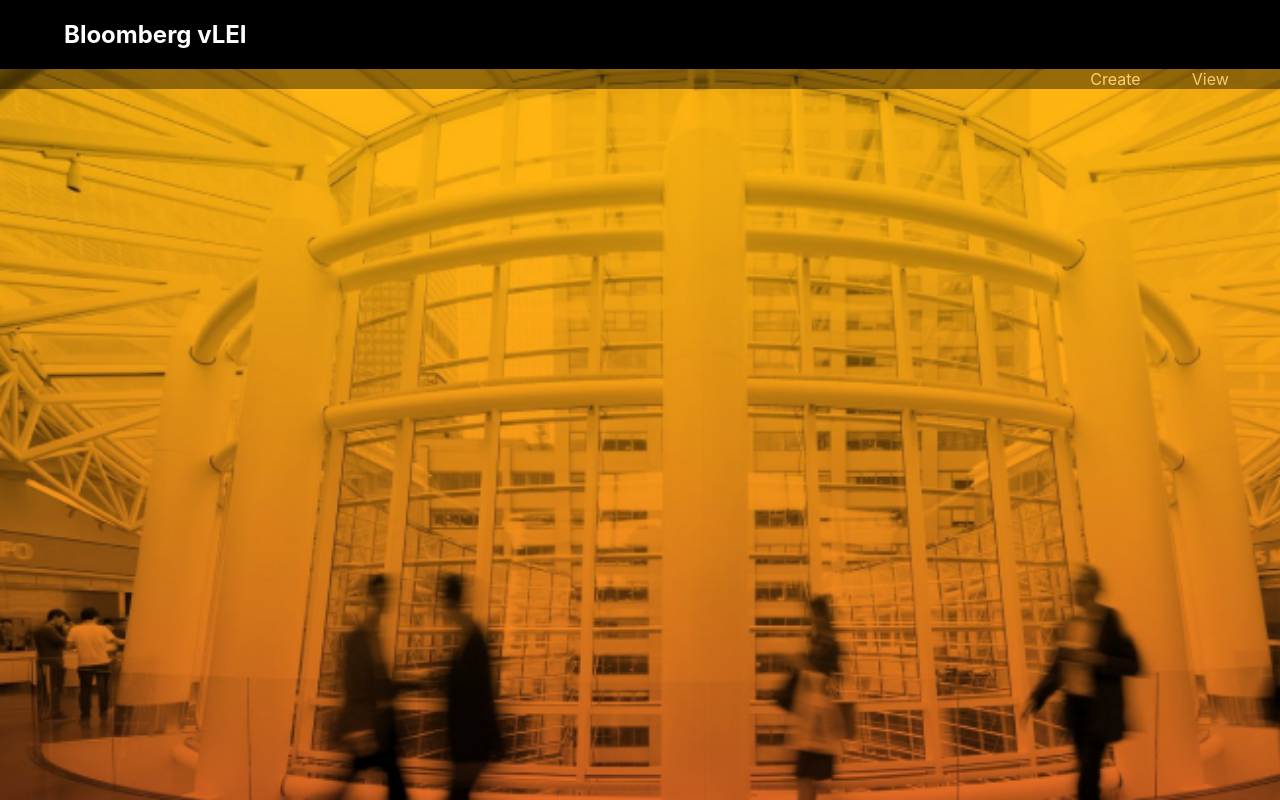
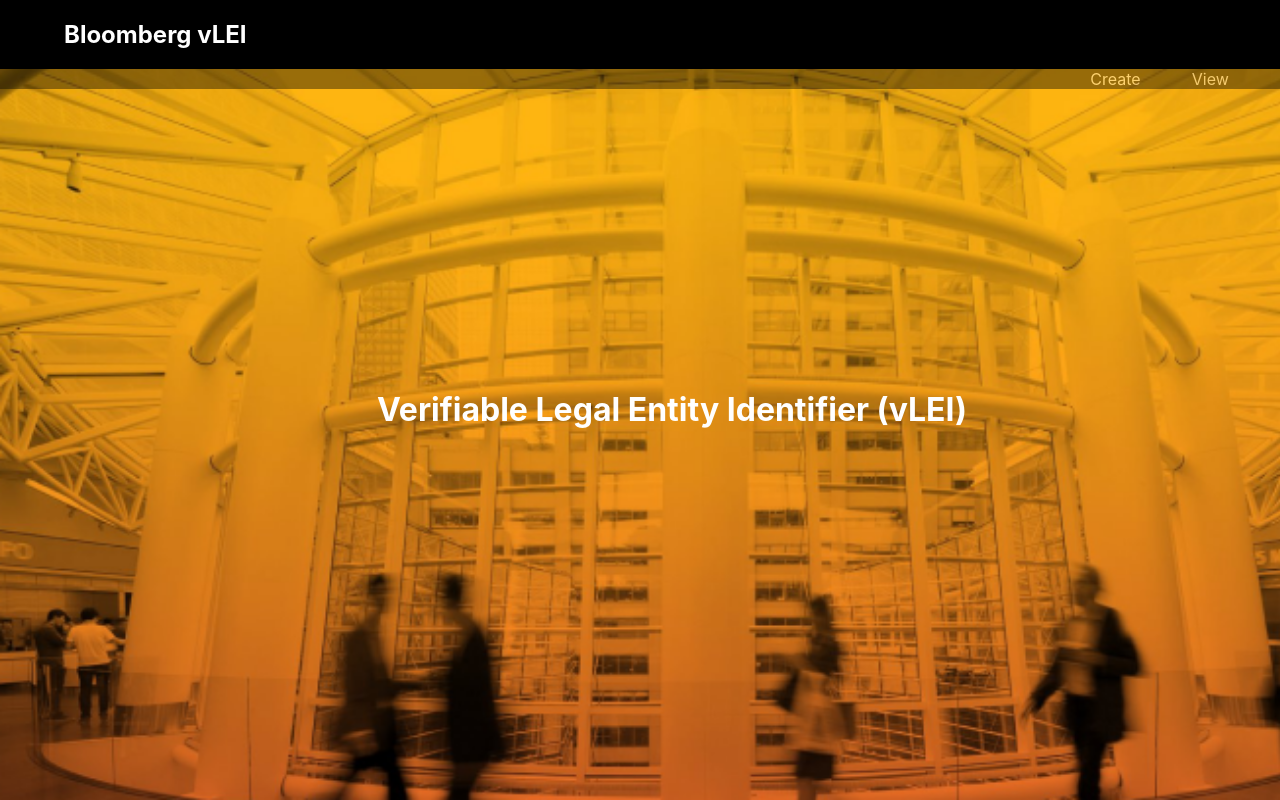
Before and after one commit to nhatduy227/bb-frontend, a React (Create React App) app: page /home in a window 1280 px wide. Built offline with nearby package versions, Linux system fonts and the light colour scheme.

Commit message:
Added landing page and integrated in React Router

```diff
--- /dev/null
+++ b/src/Pages/LandingPage/LandingPage.css
@@ -0,0 +1,8 @@
+.landingPageContent {
+    display: flex;
+    flex-direction: column;
+    justify-content: space-between;
+    min-height: 80vh;
+    height:75vh;
+    line-height:75vh;
+}
--- a/src/Pages/LandingPage/LandingPage.jsx
+++ b/src/Pages/LandingPage/LandingPage.jsx
@@ -1,12 +1,16 @@
 import React from 'react'
 import Navbar from '../../Components/Navbar/Navbar'
 import Header from '../../Components/Header/Header'
+import './LandingPage.css'
 
 export default function LandingPage() {
   return (
     <div>
       <Header />
       <Navbar />
+      <div className='landingPageContent'>
+        <h1>Verifiable Legal Entity Identifier (vLEI)</h1>
+      </div>
     </div>
   )
 }
```
